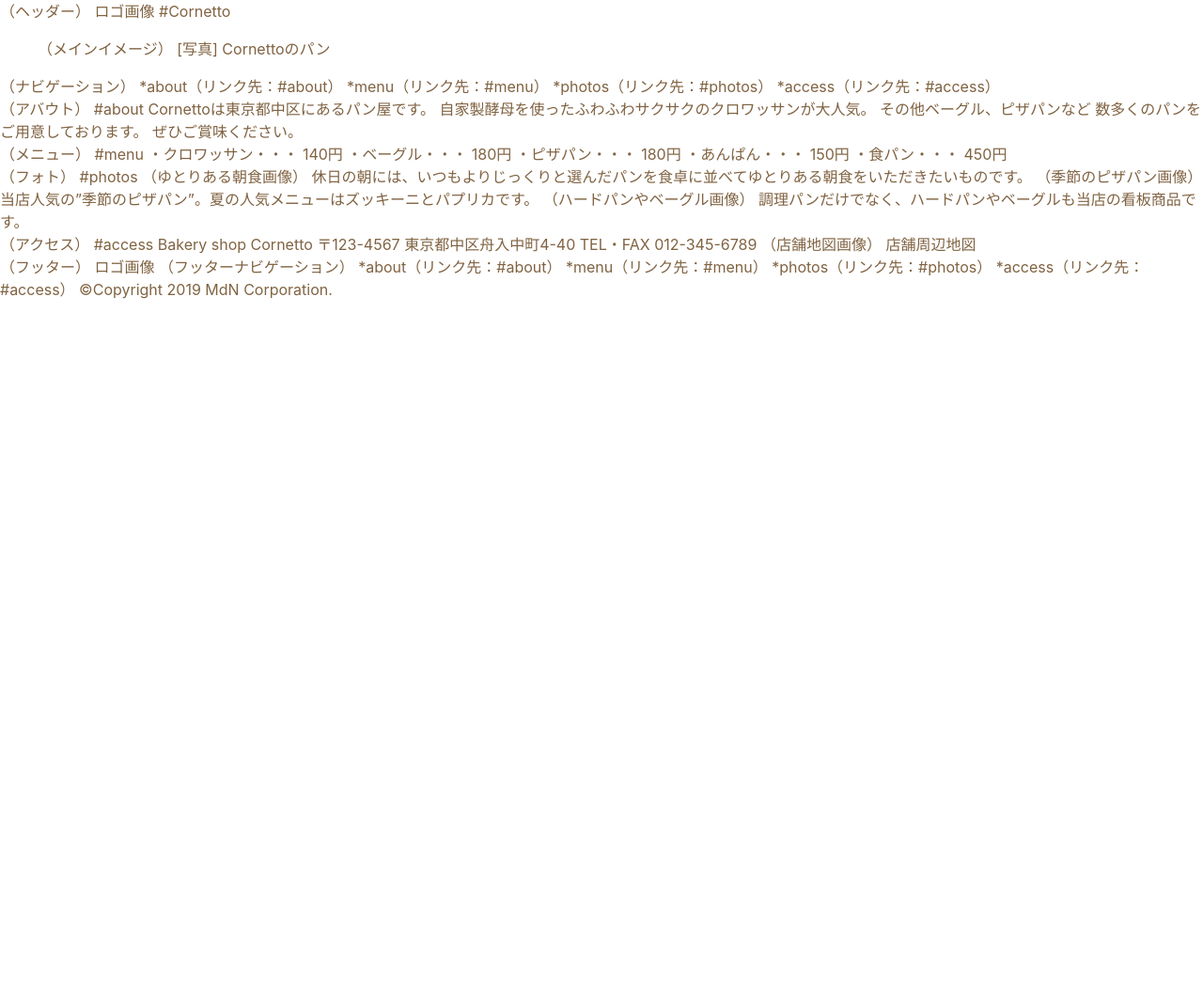
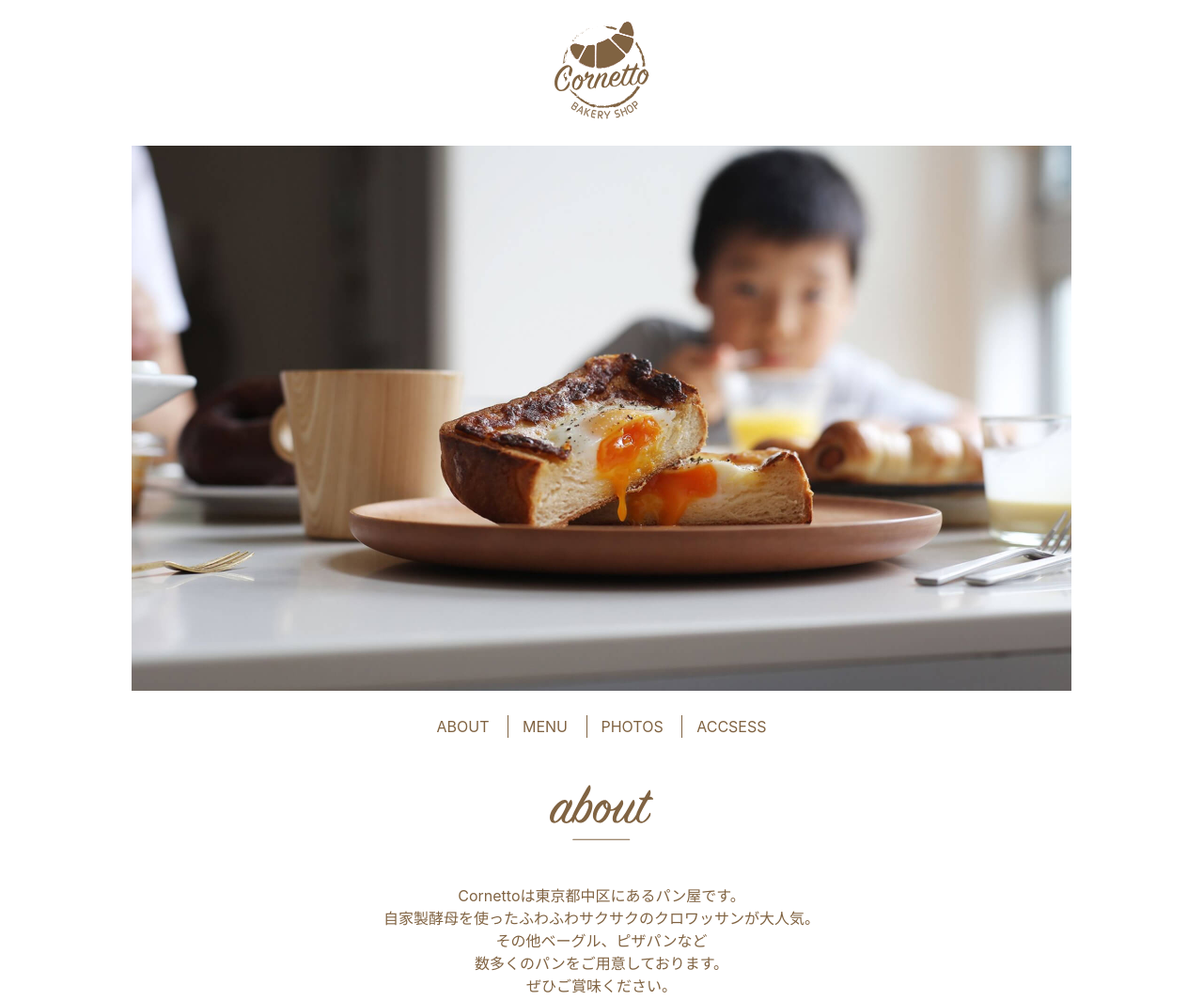
Before and after one commit to ioioponnu/S1A302, a plain HTML site: page lesson6/index.html in a window 1280 px wide. Shown: the top 1064 px of the page at 94% size. Before the commit the page ends 800 px from the top, so only its background shows below. Drawn offline with Linux system fonts and the light colour scheme.

Commit message:
Add files via upload

```diff
--- a/lesson6/css/style.css
+++ b/lesson6/css/style.css
@@ -15,6 +15,44 @@ body {
 }
 
 /* 各要素の初期スタイル調整 */
+h1, h2 {
+  margin-top: 0;
+  margin-bottom: 30px;
+  line-height: 1.2;
+}
+
+a {
+  color: #806342;
+  text-decoration: none;
+}
+
+a:hover {
+  text-decoration: underline;
+}
+
+p {
+  margin-top: 0;
+  margin-bottom: 1em;
+}
+
+ul {
+  margin: 1em 0;
+  padding: 0;
+  list-style: none;
+}
+
+figure {
+  margin: 0;
+}
+
+img {
+  max-width: 100%;
+  height: auto;
+}
+
+address {
+  font-style: normal;
+}
 
 /* 初期スタイル調整ここまで */
 
@@ -25,64 +63,111 @@ body {
 
 /* ヘッダー */
 .header {
-   /* 横幅の指定 */
-   /* 左右中央揃え */
-   /* 上下・左右の内余白 */
+  width: 1000px;
+  margin: 0 auto;
+  padding: 20px 0;
 }
 
 /* ロゴ */
 .logo {
-   /* 上下左右の外余白 */
-   /* テキスト中央揃え */
+  margin: 0;
+  text-align: center;
 }
 
 /* メイン */
+.main {
+  width: 1000px;
+  margin: 0 auto;
+}
 
 /* トップ（メインイメージ） */
+.top {
+  margin-bottom: 20px;
+  text-align: center;
+}
 
 /* ナビゲーション */
+.nav {
+  margin-bottom: 50px;
+  text-align: center;
+}
 
 /* ナビリスト */
+.nav-list li {
+  display: inline-block;
+  margin: 0;
+  border-left: 1px solid #806342;
+}
+
+.nav-list li:first-child {
+  border-left: none;
+}
+
+.nav-list a {
+  display: inline-block;
+  padding: 0 15px;
+  line-height: 1.2;
+  text-transform: uppercase;
+}
 
 /* セクション */
+.section {
+  margin: 0 auto 80px;
+}
 
 /* 見出し */
+.heading {
+  margin-bottom: 40px;
+  text-align: center;
+}
 
 /* アバウト */
+.about {
+  text-align: center;
+}
 
 /* メニュー */
-
+.menu {
+  text-align: center;
+}
 
 /* メニューリスト */
 .menu-list {
-   /* ul要素の横幅を自動的に定めている */
-   /* 左のマージン */
-   /* リストの先頭にリストマーク（・）をつける */
-   /* テキスト左揃え */
+  display: inline-block;
+  margin-left: 30px;
+  list-style: disc;
+  text-align: left;
 }
+
 .menu-list li {
-   /* 下のマージン */
+  margin-bottom: 10px;
 }
 
 /* フォト */
-
+.photos {
+  width: 750px;
+}
 
 /* フォトリスト */
+.photos-list li {
+  margin-bottom: 30px;
+}
 
+.photos figcaption {
+  font-size: 12px;
+}
 
 /* アクセス */
 .access {
-  width: 600px; /* アクセス全体の横幅 */
+  width: 600px;
+  /* アクセス全体の横幅 */
 }
 
 /* アクセス 左右横並び */
 .access-row {
-  /* flexbox（横並びにする要素の親に指定） */
-
-  /* flexboxの中身を左右均等に配置する */
-
-  /* flexboxの中身の上下を中央揃えにする */
-
+  display: flex;
+  justify-content: space-between;
+  align-items: center;
   margin: 0 auto;
 }
 
@@ -90,8 +175,10 @@ body {
 .access-address {
   font-size: 14px;
 }
+
 .access-address strong {
-  display: block; /* ブロックレベルとして扱う */
+  display: block;
+  /* ブロックレベルとして扱う */
   margin: 10px 0;
   font-size: 22px;
 }
@@ -99,22 +186,24 @@ body {
 /* 右側（フレックスアイテム） */
 .access-map {
   /* フレックスアイテムへの指定 */
-
+  flex: 0 1 295px;
   max-width: 295px;
 }
 
 /* フッター */
 .footer {
-  min-width: 1000px; /* 最小幅の指定 */
+  min-width: 1000px;
+  /* 最小幅の指定 */
   margin: 0 auto;
   padding: 20px 0;
-  background-color: #806342; /* 背景色の指定 */
+  background-color: #806342;
+  /* 背景色の指定 */
 }
 
 /* フッターの中身 */
 .footer-container {
   /* flexbox（横並びにする要素の親に指定） */
-
+  display: flex;
   width: 660px;
   margin: 0 auto;
 }
@@ -122,7 +211,7 @@ body {
 /* フッターロゴ（左側） */
 .footer-logo {
   /* フレックスアイテムへの指定 */
-
+  flex: 0 1 200px;
   max-width: 200px;
   margin: 0;
 }
@@ -130,7 +219,7 @@ body {
 /* フッター その他要素（右側） */
 .footer-body {
   /* フレックスアイテムへの指定 */
-
+  flex: 0 1 auto;
   padding-top: 20px;
 }
 
@@ -145,9 +234,12 @@ body {
   margin: 0;
   border-left: 1px solid #fff;
 }
+
 .footer-nav-list li:first-child {
-  border-left: none; /* 最初のliから左の境界線を消す */
+  border-left: none;
+  /* 最初のliから左の境界線を消す */
 }
+
 .footer-nav-list a {
   display: inline-block;
   padding: 0 15px;
@@ -162,6 +254,7 @@ body {
   padding-left: 15px;
   color: #fff;
 }
+
 .copyright small {
   font-size: 11px;
 }
--- a/lesson6/index.html
+++ b/lesson6/index.html
@@ -1,5 +1,6 @@
 <!DOCTYPE html>
 <html lang="ja">
+
 <head>
   <meta charset="UTF-8" />
   <!-- ページタイトル -->
@@ -7,7 +8,7 @@
   <!-- ページのキーワード -->
   <meta name="keywords" content="焼き立て,パン,こだわり,東京都" />
   <!-- デスクリプション：ページの説明 -->
-    <meta name="description" content="焼きたてパン屋Cornettoのホームページです。"/>
+  <meta name="description" content="焼きたてパン屋Cornettoのホームページです。" />
   <!-- ファビコンのリンク -->
   <link rel="shortcut icon" href="img/favicon.ico" />
   <!-- リセットCSSの読み込み -->
@@ -15,87 +16,113 @@
   <!-- スタイルの読み込み -->
   <link rel="stylesheet" href="css/style.css" />
 </head>
+
 <body>
-    <header>
-    （ヘッダー）
-    ロゴ画像
-    #Cornetto
+  <header class="header">
+    <h1 class="logo">
+      <img src="img/logo.svg" alt="Cornetto">
+    </h1>
   </header>
 
   <!-- <main>の中身をマークアップ -->
-    <main>
-    <figure>
-    （メインイメージ）
-    [写真]
-    Cornettoのパン
+  <main class="main">
+    <figure class="top">
+      <img src="img/top.jpg" alt="Coronettoのパン">
     </figure>
 
-    <nav>
-    （ナビゲーション）
-    *about（リンク先：#about）
-    *menu（リンク先：#menu）
-    *photos（リンク先：#photos）
-    *access（リンク先：#access）
+    <nav class="nav">
+      <ul class="nav-list">
+        <li><a href="#about">about</a></li>
+        <li><a href="#menu">menu</a></li>
+        <li><a href="#photos">photos</a></li>
+        <li><a href="#access">accsess</a></li>
+      </ul>
     </nav>
 
-    <section>
-    （アバウト）
-    #about
-    Cornettoは東京都中区にあるパン屋です。
-    自家製酵母を使ったふわふわサクサクのクロワッサンが大人気。
-    その他ベーグル、ピザパンなど
-    数多くのパンをご用意しております。
-    ぜひご賞味ください。
+    <section class="section about" id="about">
+      <h2 class="heading">
+        <img src="img/ttl_about.svg" alt="about">
+      </h2>
+      <p>Cornettoは東京都中区にあるパン屋です。<br>
+        自家製酵母を使ったふわふわサクサクのクロワッサンが大人気。<br>
+        その他ベーグル、ピザパンなど<br>
+        数多くのパンをご用意しております。<br>
+        ぜひご賞味ください。</p>
     </section>
 
-    <section>
-    （メニュー）
-    #menu
-    ・クロワッサン・・・ 140円
-    ・ベーグル・・・ 180円
-    ・ピザパン・・・ 180円
-    ・あんぱん・・・ 150円
-    ・食パン・・・ 450円
+    <section class="section menu" id="menu">
+      <h2 class="heading">
+        <img src="img/ttl_menu.svg" alt="menu">
+      </h2>
+      <ul class="menu-list">
+        <li>クロワッサン・・・ 140円</li>
+        <li>ベーグル・・・ 180円</li>
+        <li>ピザパン・・・ 180円</li>
+        <li>あんぱん・・・ 150円</li>
+        <li>食パン・・・ 450円</li>
+      </ul>
     </section>
 
-    <section>
-    （フォト）
-    #photos
-
-    （ゆとりある朝食画像）
-    休日の朝には、いつもよりじっくりと選んだパンを食卓に並べてゆとりある朝食をいただきたいものです。
-
-    （季節のピザパン画像）
-    当店人気の”季節のピザパン”。夏の人気メニューはズッキーニとパプリカです。
-
-    （ハードパンやベーグル画像）
-    調理パンだけでなく、ハードパンやベーグルも当店の看板商品です。
+    <section class="section photos" id="photos">
+      <h2 class="heading">
+        <img src="img/ttl_photos.svg" alt="photos">
+      </h2>
+      <ul class="photos-list">
+        <li>
+          <figure>
+            <img src="img/photos_01.jpg" alt="ゆとりある朝食">
+            <figcaption>休日の朝には、いつもよりじっくりと選んだパンを食卓に並べてゆとりある朝食をいただきたいものです。</figcaption>
+          </figure>
+        </li>
+        <li>
+          <figure>
+            <img src="img/photos_02.jpg" alt="季節のピザパン">
+            <figcaption> 当店人気の”季節のピザパン”。夏の人気メニューはズッキーニとパプリカです。</figcaption>
+          </figure>
+        </li>
+        <li>
+          <figure>
+            <img src="img/photos_03.jpg" alt="ハードパンやベーグル">
+            <figcaption>調理パンだけでなく、ハードパンやベーグルも当店の看板商品です。</figcaption>
+          </figure>
+        </li>
+      </ul>
     </section>
 
-    <section>
-    （アクセス）
-    #access
-    Bakery shop Cornetto
-    〒123-4567
-    東京都中区舟入中町4-40
-    TEL・FAX 012-345-6789
-
-    （店舗地図画像）
-    店舗周辺地図
+    <section class="section access" id="accsess">
+      <h2 class="heading">
+        <img src="img/ttl_access.svg" alt="accsess">
+      </h2>
+      <div class="access-row">
+        <address class="access-address">
+          <strong> Bakery shop Cornetto</strong>
+          〒123-4567<br>
+          東京都中区舟入中町4-40<br>
+          <strong>TEL・FAX 012-345-6789</strong>
+        </address>
+        <figure class="access-map">
+          <img src="img/map.png" alt="店舗周辺地図">
+        </figure>
+      </div>
     </section>
   </main>
 
-    <footer>
-    （フッター）
-    ロゴ画像
-
-    （フッターナビゲーション）
-    *about（リンク先：#about）
-    *menu（リンク先：#menu）
-    *photos（リンク先：#photos）
-    *access（リンク先：#access）
-
-    &copy;Copyright 2019 MdN Corporation.
+  <footer class="footer">
+    <div class="footer-container">
+      <p class="footer-logo"><img src="img/logo_w.svg" alt="Coronetto"> </p>
+      <div class="footer-body">
+        <nav class="footer-nav">
+          <ul class="footer-nav-list">
+            <li><a href="#about">About</a></li>
+            <li><a href="#menu">Menu</a></li>
+            <li><a href="#photos">Photos</a></li>
+            <li><a href="#accsess">Accsess</a></li>
+          </ul>
+        </nav>
+        <p><small> &copy;Copyright 2019 MdN Corporation.</small></p>
+      </div>
+    </div>
   </footer>
 </body>
+
 </html>
```
Lines whose indentation alone changed are shown as unchanged.
